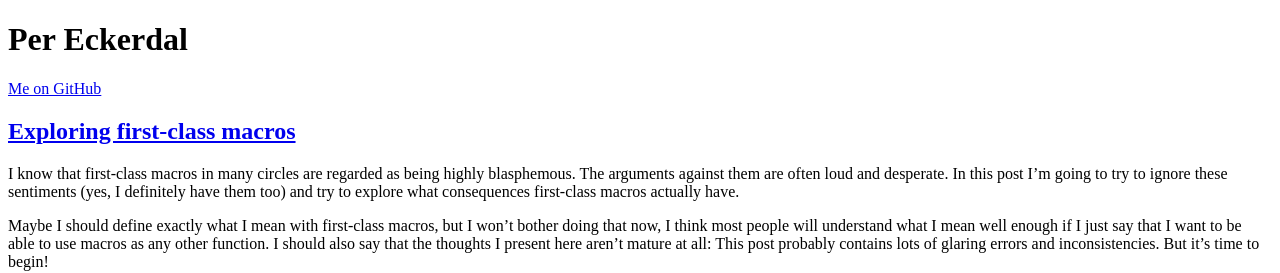
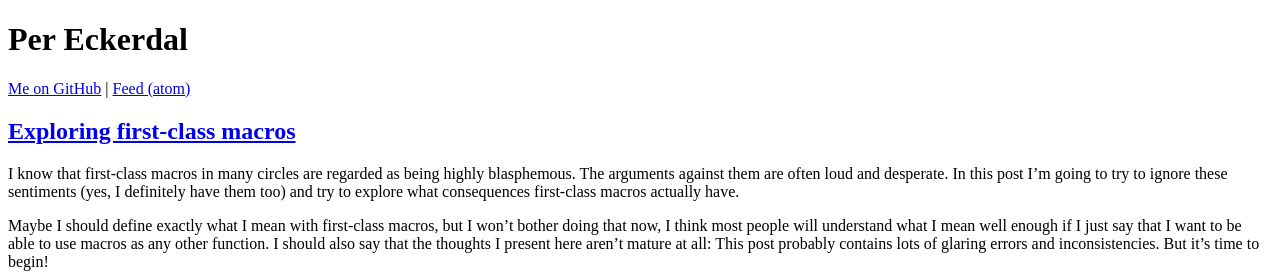
Before and after one commit to per-gron/pereckerdal.github.com, a Jekyll site: the page built from index.html, in a window 1280 px wide and 900 px high. Shown: the top 273 px of the window. Built offline with Jekyll 4.4.1, drawn with Linux system fonts in a browser that asks for light colours; Markdown is read by kramdown in place of the engine named in the settings.

Commit message:
Added atom feed links

```diff
--- a/_includes/header
+++ b/_includes/header
@@ -1,4 +1,5 @@
 <h1>{{ page.title }}</h1>
 <p>
-  <a href="http://www.github.com/pereckerdal">Me on GitHub</a>
+  <a href="http://www.github.com/pereckerdal">Me on GitHub</a> |
+  <a href="/atom.xml">Feed (atom)</a>
 </p>
--- a/_layouts/default.html
+++ b/_layouts/default.html
@@ -3,6 +3,8 @@
 <head>
 <meta http-equiv="content-type" content="text/html;charset=UTF-8">
 <title>{{ page.title }}</title>
+<link rel="alternate" type="application/atom+xml" title="Per Eckerdal
+blog feed" href="/atom.xml" />
 <link href="/stylesheets/main.css" media="screen" rel="stylesheet" type="text/css" />
 </head>
 <body>
```
